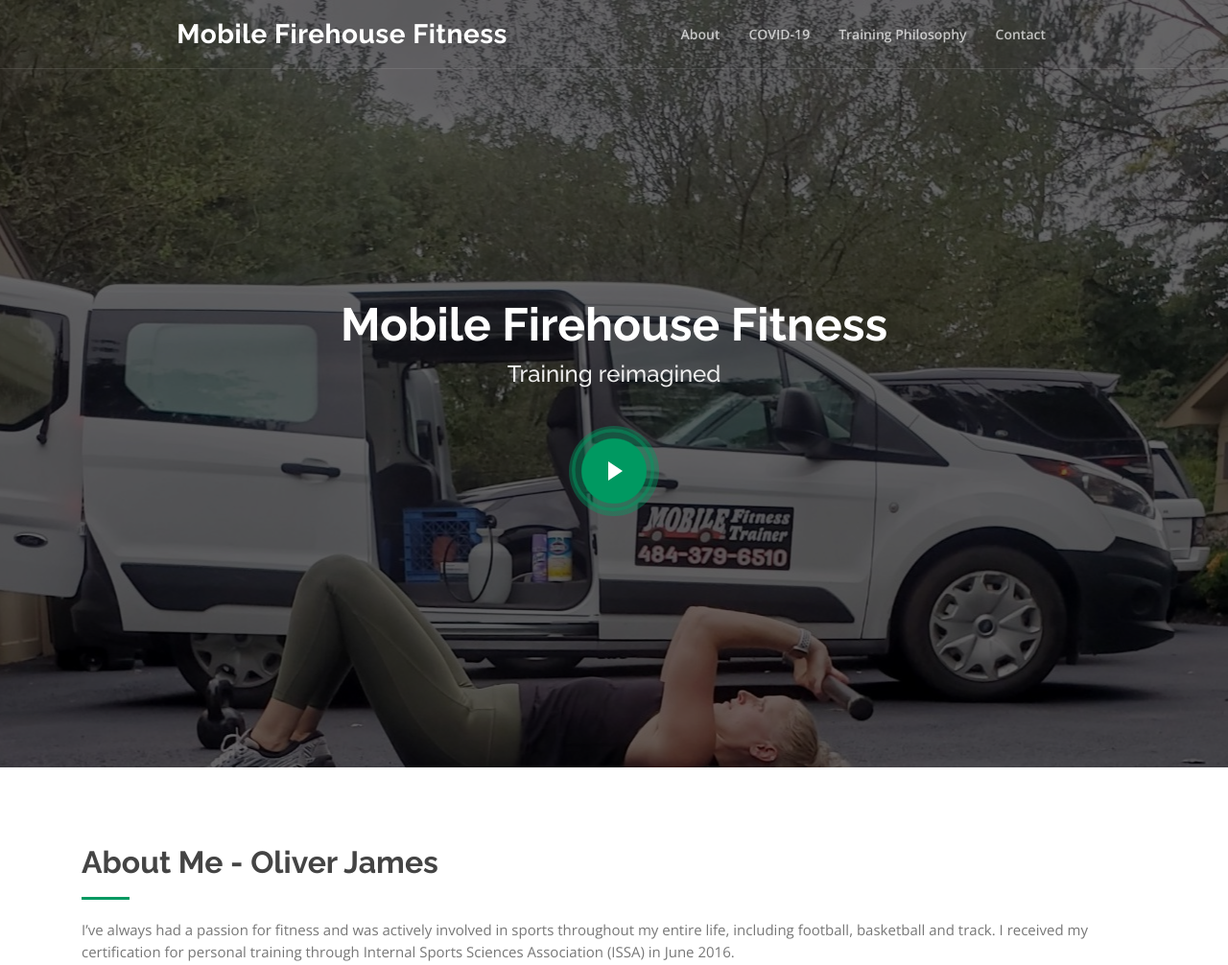
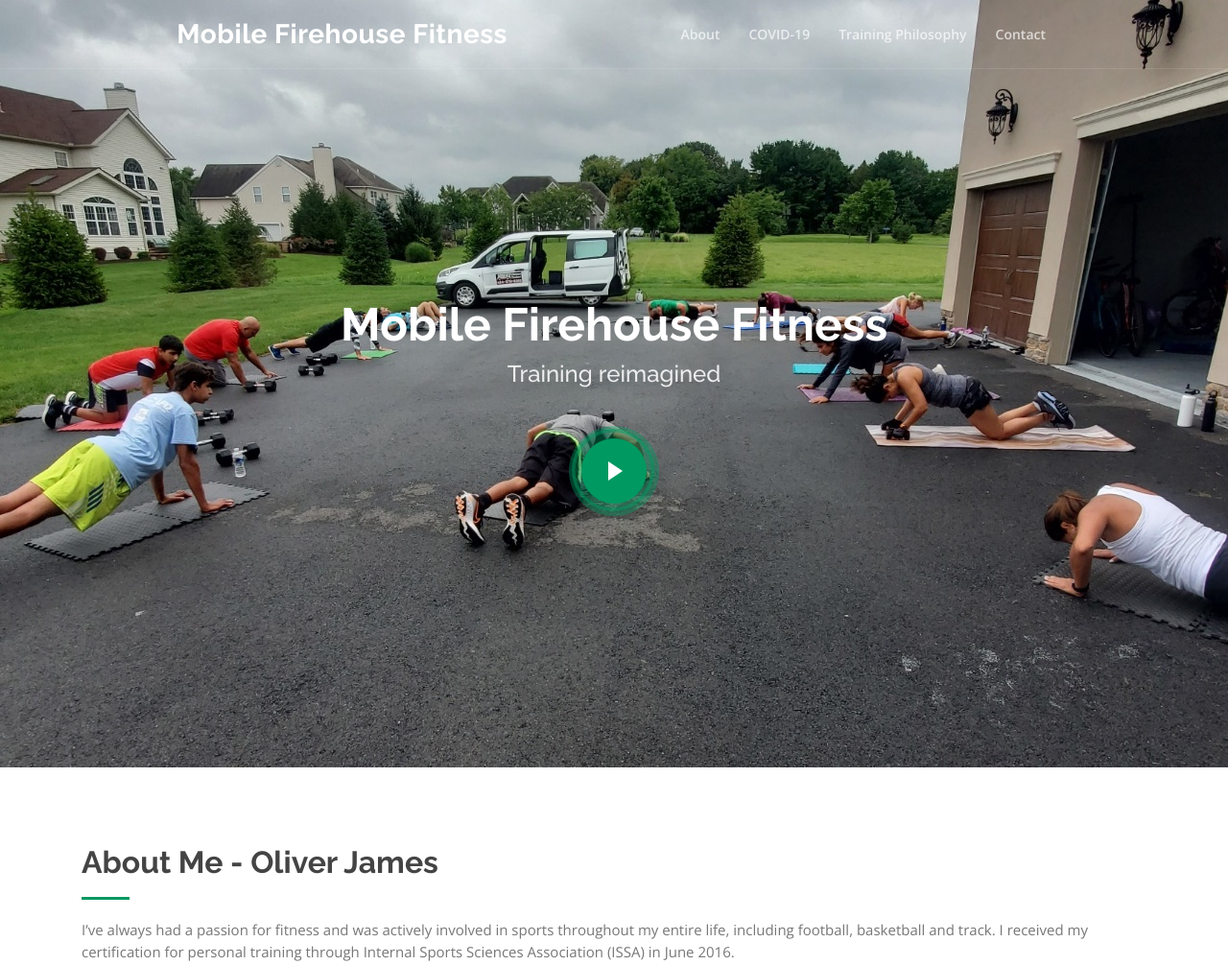
Before and after one commit to naveenailawadi/MobileFirehouseFitness, a Flask app: page /home in a window 1280 px wide. Shown: the top 1006 px of the page at 96% size. Run offline with Flask 2, Linux system fonts and the light colour scheme; some libraries are stand-ins or nearby versions.

Commit message:
redid home background

```diff
--- a/website/static/assets/css/style.css
+++ b/website/static/assets/css/style.css
@@ -408,14 +408,14 @@ h1, h2, h3, h4, h5, h6 {
 #hero {
   width: 100%;
   height: 100vh;
-  background: url("../img/hero-bg.jpg") top center;
+  background: url("../img/hero-bg.jpg") bottom center;
   background-size: cover;
-  position: relative;
+  position: bottom;
+
 }
 
 #hero:before {
   content: "";
-  background: rgba(0, 0, 0, 0.6);
   position: absolute;
   bottom: 0;
   top: 0;
@@ -518,6 +518,7 @@ h1, h2, h3, h4, h5, h6 {
 @media (min-width: 1024px) {
   #hero {
     background-attachment: fixed;
+    background-position: bottom;
   }
 }
 
```
Also changed, not shown: website/static/assets/img/hero-bg.jpg.
